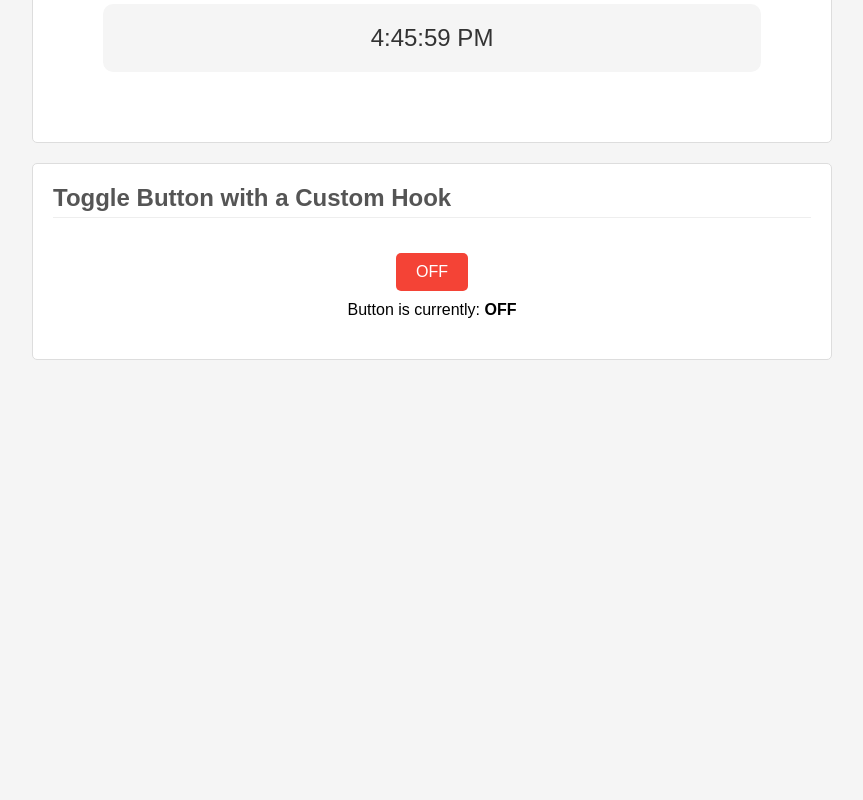
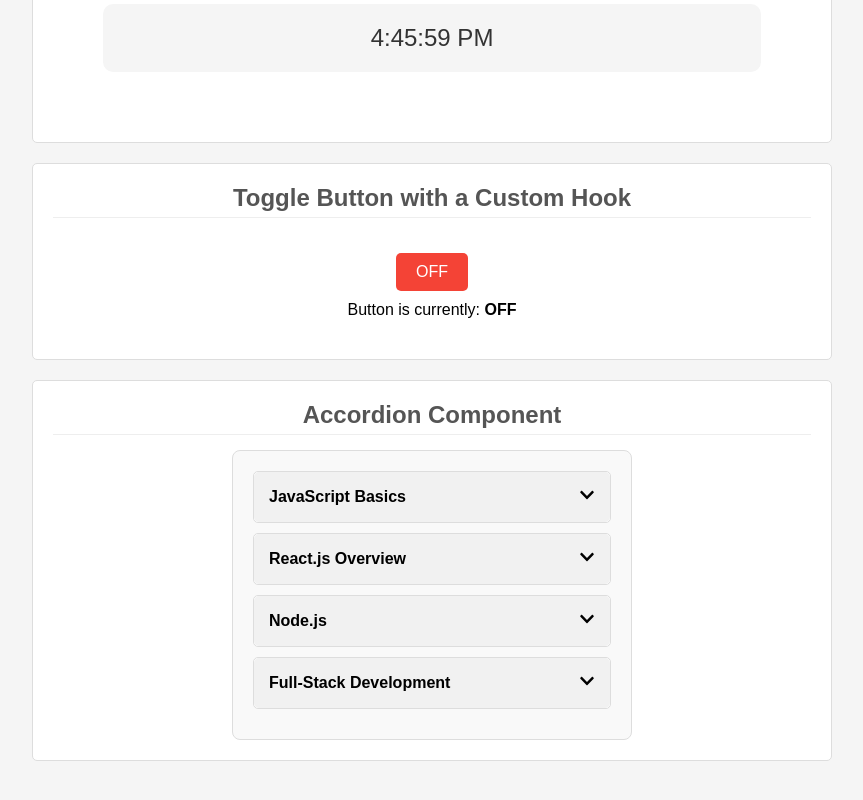
Before and after one commit to yashbhidawe/MachineCoding, a React (Vite) app: page / in a window 1280 px wide. Shown: the part 510-1310 px from the top of the page, without its empty margins (208-1071 px from the left). Before the commit the page ends 910 px from the top, so only its background shows below. Built offline with nearby package versions, Linux system fonts and the light colour scheme.

Commit message:
Add: Accordian Machine coding

```diff
--- a/package.json
+++ b/package.json
@@ -11,7 +11,8 @@
   },
   "dependencies": {
     "react": "^19.1.0",
-    "react-dom": "^19.1.0"
+    "react-dom": "^19.1.0",
+    "react-icons": "^5.5.0"
   },
   "devDependencies": {
     "@eslint/js": "^9.25.0",
--- a/src/App.jsx
+++ b/src/App.jsx
@@ -1,6 +1,8 @@
+import Accordion from "./components/accordian/Accordian";
 import ChipsInput from "./components/chipsInput/Chips";
 import Greeting from "./components/dynamic-greeting/Greeting";
 import ToggleButtonCustom from "./components/toggle-btn-custom/ToggleButtonCustom";
+import items from "./utils/argument";
 
 const App = () => {
   return (
@@ -20,6 +22,10 @@ const App = () => {
         <h2 className="section-title">Toggle Button with a Custom Hook</h2>
         <ToggleButtonCustom />
       </div>
+      <div className="component-section">
+        <h2 className="section-title">Accordion Component</h2>
+        <Accordion items={items} />
+      </div>
     </div>
   );
 };
--- a/src/JS/counter.js
+++ b/src/JS/counter.js
@@ -19,4 +19,4 @@ function makeCounter(initialValue = 0) {
   };
 }
 
-// module.exports = makeCounter;
+export default makeCounter;
--- /dev/null
+++ b/src/components/accordian/Accordian.jsx
@@ -0,0 +1,49 @@
+import React, { useState } from "react";
+import { FaChevronDown, FaChevronUp } from "react-icons/fa";
+import "./styles.css";
+
+function Accordion({ items }) {
+  const [openIndex, setOpenIndex] = useState(-1);
+
+  const handleAccordionChange = (index) => {
+    setOpenIndex(openIndex === index ? -1 : index);
+  };
+
+  // Handle empty items list
+  if (!items || items.length === 0) {
+    return (
+      <div className="accordion">
+        <p>No items available</p>
+      </div>
+    );
+  }
+
+  return (
+    <div className="accordion">
+      {items.map((item, index) => (
+        <div key={index} className="accordion-item">
+          <div
+            className="accordion-title"
+            onClick={() => handleAccordionChange(index)}
+            aria-expanded={openIndex === index}
+            style={{
+              display: "flex",
+              justifyContent: "space-between",
+              alignItems: "center",
+            }}
+          >
+            <span>{item.title}</span>
+            <span>
+              {openIndex === index ? <FaChevronUp /> : <FaChevronDown />}
+            </span>
+          </div>
+          {openIndex === index && (
+            <div className="accordion-content">{item.content}</div>
+          )}
+        </div>
+      ))}
+    </div>
+  );
+}
+
+export default Accordion;
--- /dev/null
+++ b/src/components/accordian/styles.css
@@ -0,0 +1,53 @@
+/* General Accordion Styles */
+.accordion {
+  width: 100%;
+  max-width: 400px;
+  margin: auto;
+  padding: 20px;
+  border: 1px solid #ddd;
+  border-radius: 8px;
+  background-color: #f9f9f9;
+}
+
+/* Accordion Item Styles */
+.accordion-item {
+  margin-bottom: 10px;
+  border: 1px solid #ddd;
+  border-radius: 5px;
+  background-color: #fff;
+}
+
+/* Accordion Title Button */
+.accordion-title {
+  width: 100%;
+  padding: 15px;
+  text-align: left;
+  background-color: #f1f1f1;
+  border: none;
+  border-radius: 5px;
+  cursor: pointer;
+  font-size: 16px;
+  font-weight: bold;
+  transition: background-color 0.3s ease;
+}
+
+.accordion-title:hover {
+  background-color: #e0e0e0;
+}
+
+.accordion-title[aria-expanded="true"] {
+  background-color: #d0d0d0;
+}
+
+.accordion-content {
+  padding: 15px;
+  background-color: #fafafa;
+  border-top: 1px solid #ddd;
+  font-size: 14px;
+}
+
+.accordion p {
+  font-size: 16px;
+  color: #666;
+  text-align: center;
+}
--- a/src/index.css
+++ b/src/index.css
@@ -39,3 +39,7 @@ body {
   border-bottom: 1px solid #eee;
   padding-bottom: 5px;
 }
+
+h2 {
+  text-align: center;
+}
--- /dev/null
+++ b/src/utils/argument.js
@@ -0,0 +1,20 @@
+const items = [
+  {
+    title: "JavaScript Basics",
+    content: "Learn variables, functions, and loops in JavaScript.",
+  },
+  {
+    title: "React.js Overview",
+    content: "Understand components, state, and props in React.",
+  },
+  {
+    title: "Node.js",
+    content: "Basics of server-side development with Node.js.",
+  },
+  {
+    title: "Full-Stack Development",
+    content: "Build full-stack apps with React and Node.js.",
+  },
+];
+
+export default items;
```
Also changed, not shown: 1 other file (tests, documents, lock files or other folders).
